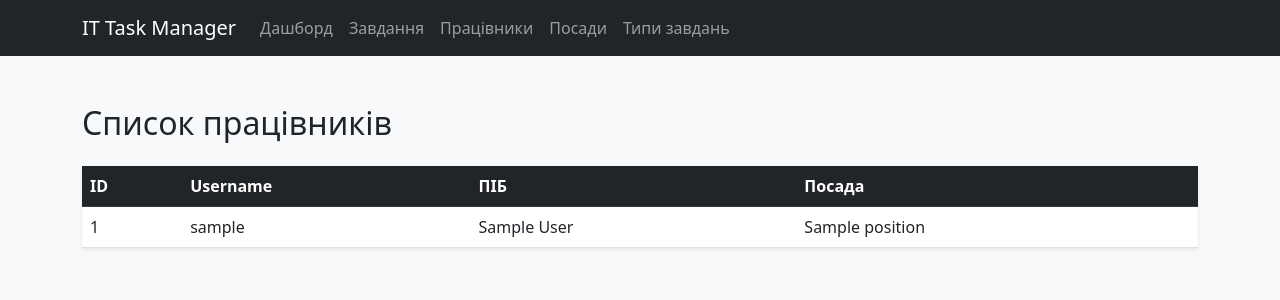
After one commit to oleksijgrabovij/it-company-task-manager, a Django app: page /workers/ in a window 1280 px wide. The commit adds this page. Shown: the top 300 px of the page. Run offline with Django 5.2, Linux system fonts and the light colour scheme; tables that the repository leaves empty hold one stand-in row (values such as "Sample post").

Commit message:
Add navbar to base template

```diff
--- a/task_manager/urls.py
+++ b/task_manager/urls.py
@@ -1,10 +1,13 @@
 from django.urls import path
-from task_manager.views import index, TaskListView, TaskDetailView
+from task_manager.views import index, TaskListView, TaskDetailView, PositionListView, TaskTypeListView, WorkerListView
 
 app_name = "task_manager"
 
 urlpatterns = [
     path("", index, name="index"),
-    path("tasks/", TaskListView.as_view(), name="tasks"),
-    path("tasks/<int:pk>", TaskDetailView.as_view(), name="task-detail"),
+    path("tasks/", TaskListView.as_view(), name="task-list"),
+    path("tasks/<int:pk/", TaskDetailView.as_view(), name="task-detail"),
+    path("positions/", PositionListView.as_view(), name="position-list"),
+    path("task-types/", TaskTypeListView.as_view(), name="tasktype-list"),
+    path("workers/", WorkerListView.as_view(), name="worker-list"),
 ]
--- a/task_manager/views.py
+++ b/task_manager/views.py
@@ -22,3 +22,15 @@ class TaskListView(generic.ListView):
 
 class TaskDetailView(generic.DetailView):
     model = Task
+
+
+class PositionListView(generic.ListView):
+    model = Position
+
+
+class WorkerListView(generic.ListView):
+    model = Worker
+
+
+class TaskTypeListView(generic.ListView):
+    model = TaskType
--- a/templates/base.html
+++ b/templates/base.html
@@ -7,7 +7,33 @@
     <link href="https://cdn.jsdelivr.net/npm/bootstrap@5.3.0/dist/css/bootstrap.min.css" rel="stylesheet">
 </head>
 <body class="bg-light">
-    <!-- Тут пізніше буде наше навігаційне меню (Navbar) -->
+    <nav class="navbar navbar-expand-lg navbar-dark bg-dark mb-4">
+        <div class="container">
+            <a class="navbar-brand" href="{% url 'task_manager:index' %}">IT Task Manager</a>
+            <button class="navbar-toggler" type="button" data-bs-toggle="collapse" data-bs-target="#navbarNav">
+                <span class="navbar-toggler-icon"></span>
+            </button>
+            <div class="collapse navbar-collapse" id="navbarNav">
+                <ul class="navbar-nav me-auto">
+                    <li class="nav-item">
+                        <a class="nav-link" href="{% url 'task_manager:index' %}">Дашборд</a>
+                    </li>
+                    <li class="nav-item">
+                        <a class="nav-link" href="{% url 'task_manager:task-list' %}">Завдання</a>
+                    </li>
+                    <li class="nav-item">
+                        <a class="nav-link" href="{% url 'task_manager:worker-list' %}">Працівники</a>
+                    </li>
+                    <li class="nav-item">
+                        <a class="nav-link" href="{% url 'task_manager:position-list' %}">Посади</a>
+                    </li>
+                    <li class="nav-item">
+                        <a class="nav-link" href="{% url 'task_manager:tasktype-list' %}">Типи завдань</a>
+                    </li>
+                </ul>
+            </div>
+        </div>
+    </nav>
 
     <div class="container mt-5">
         <!-- Саме сюди буде підставлятися унікальний код з інших сторінок -->
--- /dev/null
+++ b/templates/task_manager/worker_list.html
@@ -0,0 +1,27 @@
+{% extends "base.html" %}
+
+{% block content %}
+    <div class="mb-4">
+        <h2>Список працівників</h2>
+    </div>
+    <table class="table table-hover shadow-sm">
+        <thead class="table-dark">
+            <tr>
+                <th>ID</th>
+                <th>Username</th>
+                <th>ПІБ</th>
+                <th>Посада</th>
+            </tr>
+        </thead>
+        <tbody>
+            {% for worker in worker_list %}
+                <tr>
+                    <td>{{ worker.id }}</td>
+                    <td>{{ worker.username }}</td>
+                    <td>{{ worker.first_name }} {{ worker.last_name }}</td>
+                    <td>{{ worker.position.name|default:"Без посади" }}</td>
+                </tr>
+            {% endfor %}
+        </tbody>
+    </table>
+{% endblock %}
```
Also changed, not shown: templates/task_manager/position_list.html (added, +23 -0 lines), templates/task_manager/tasktype_list.html (added, +23 -0 lines).
